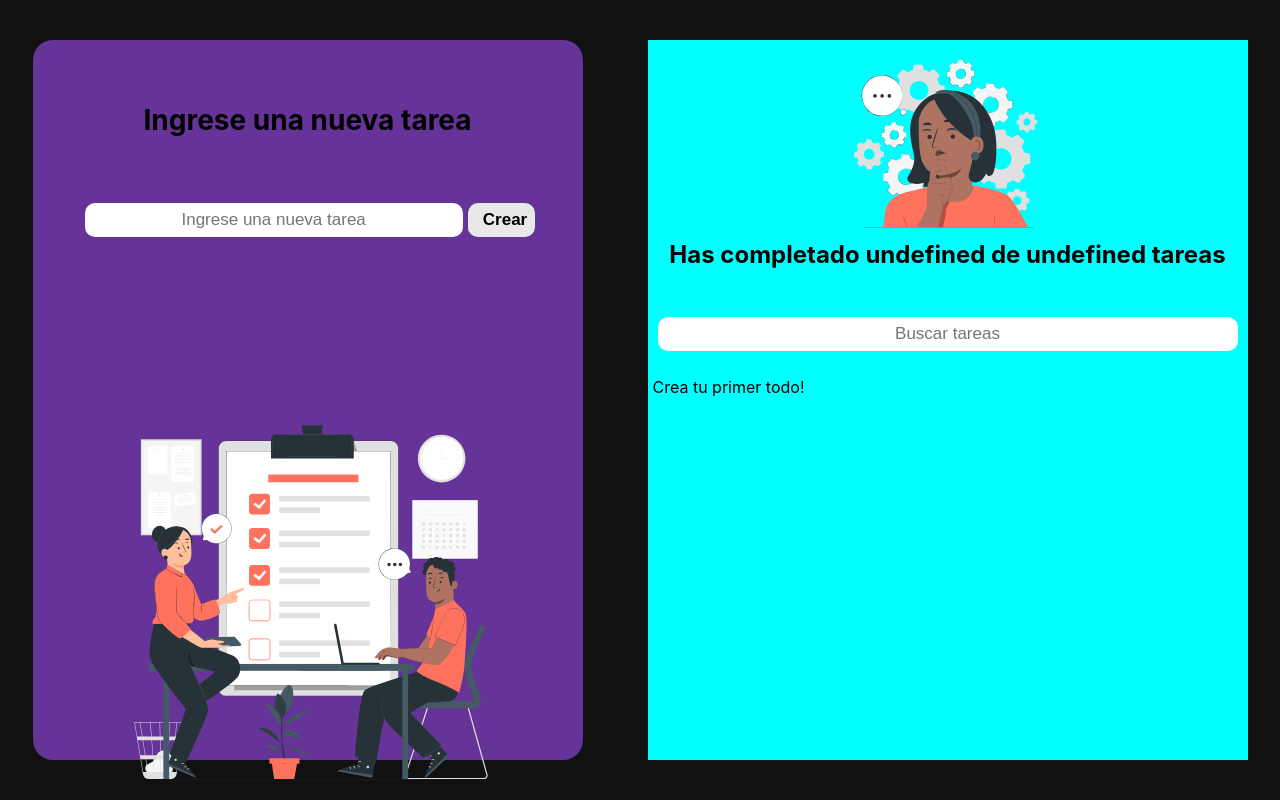
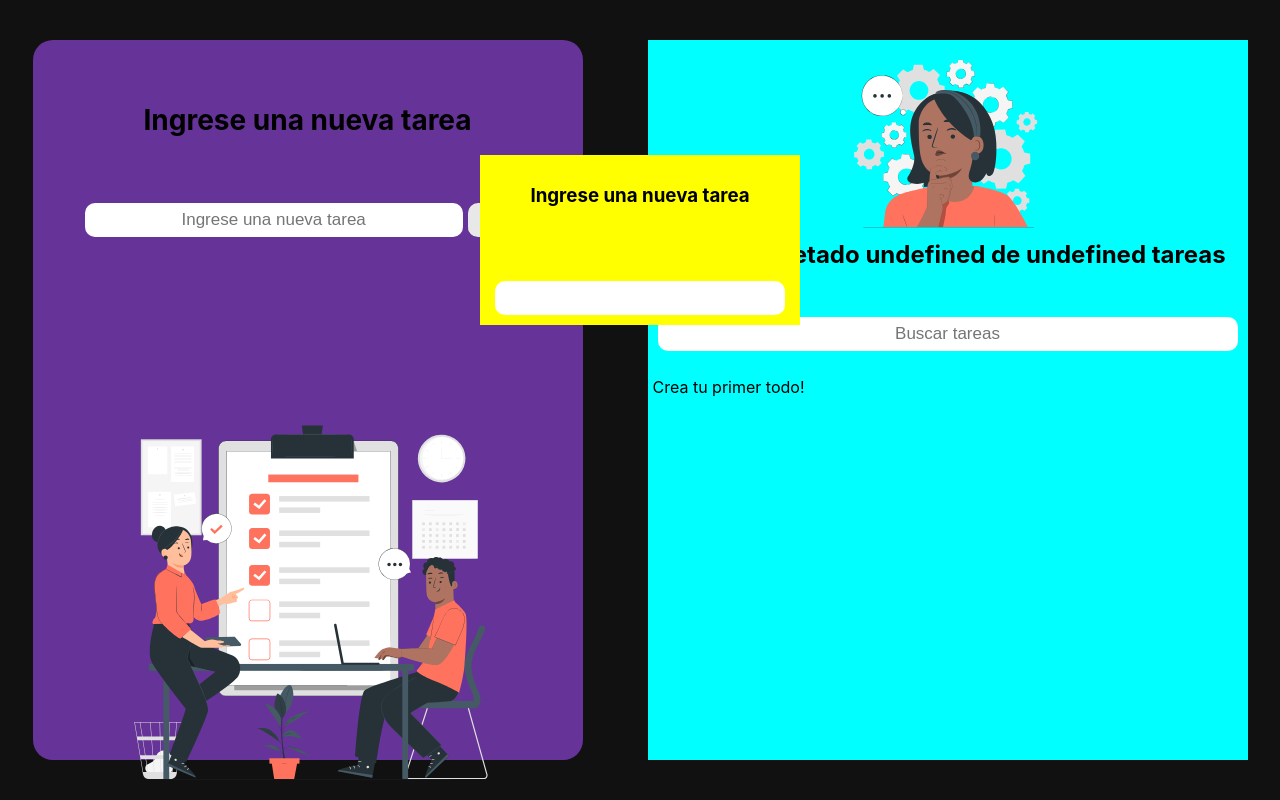
Before and after one commit to LuisEdgardoCoronel/react-TODOs-list, a React (Create React App) app: page / in a window 1280 px wide. Built offline with nearby package versions, Linux system fonts and the light colour scheme.

Commit message:
ajuste en estilos de modal

```diff
--- a/src/components/TodoModal/style.css
+++ b/src/components/TodoModal/style.css
@@ -7,13 +7,9 @@
     height: 150px;
     width: 300px;
     justify-content: space-between;
+    position: fixed;
+    top: 30%;
+    left: 50%;
+    transform: translate(-50%, -50%);
+    z-index: 999;
 }
-
-.disabled{
-    display: none;
-}
-
-.enabled{
-    position: absolute;
-    top: 30%;
-}
```
